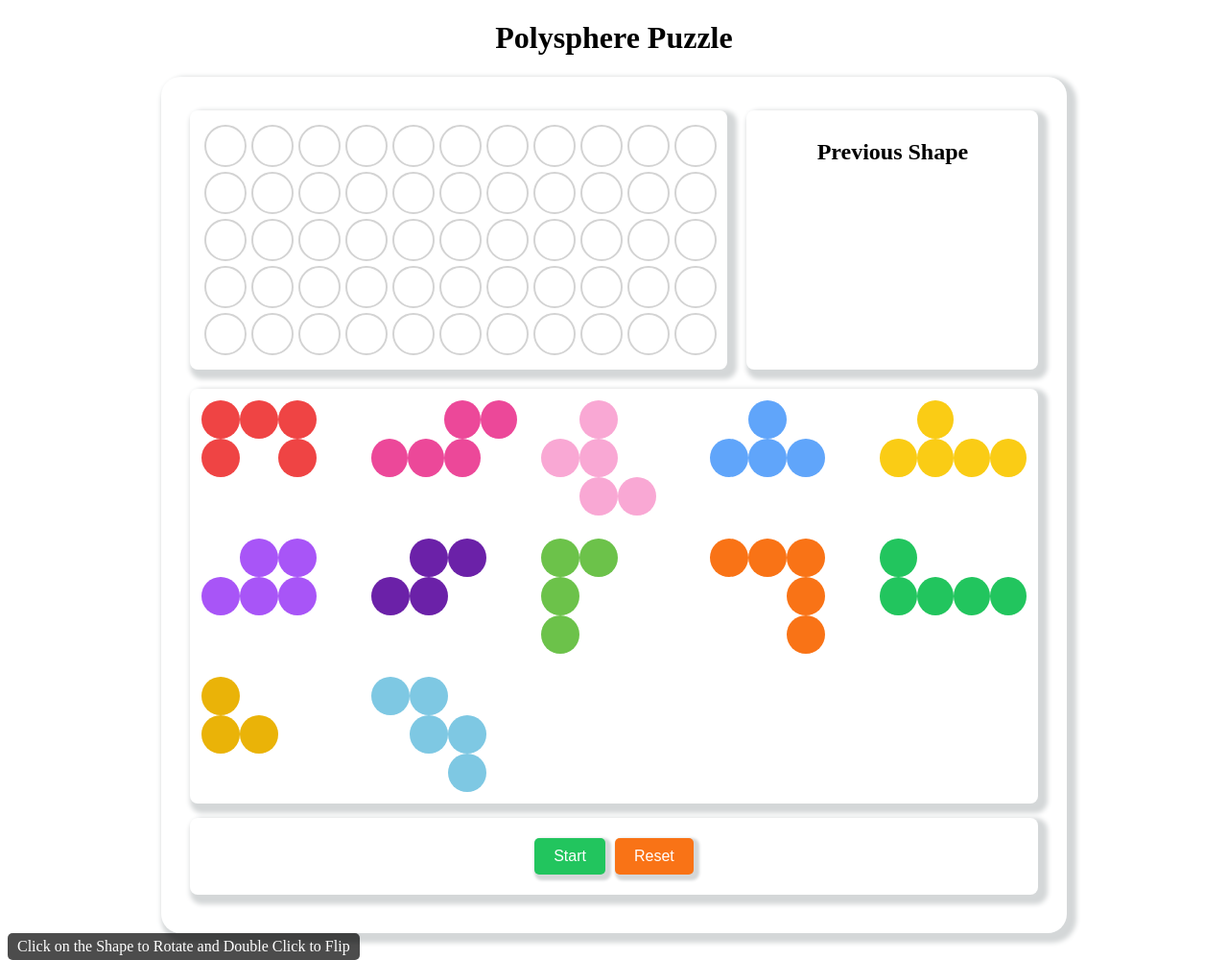
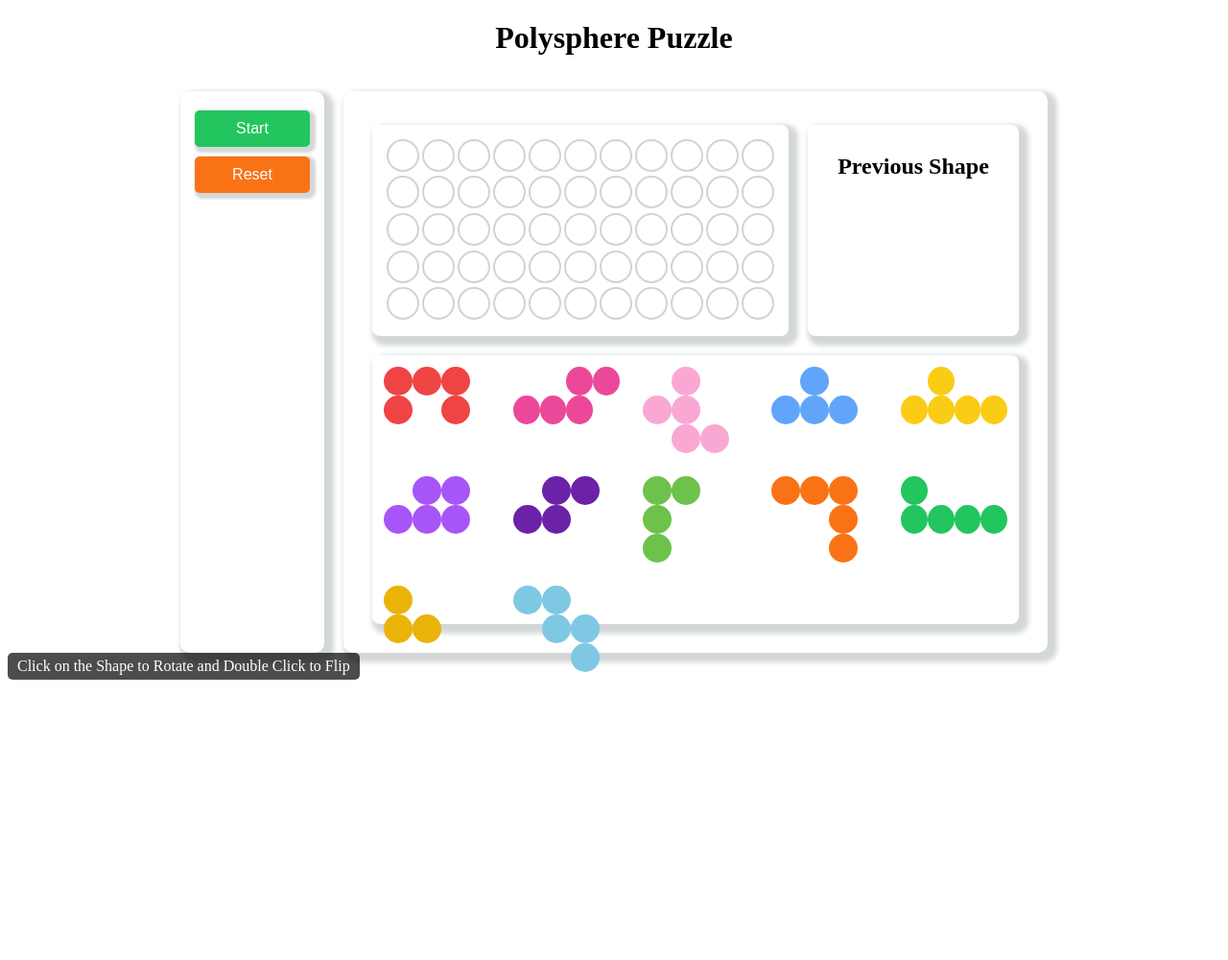
Before and after one commit to BismaQuisar/Polysphere-Puzzle, a Flask app: page / in a window 1280 px wide. Shown: the whole page at 96% size. After the commit the page ends 708 px from the top, so only its background shows below. Run offline with Flask 3, Linux system fonts and the light colour scheme.

Commit message:
Frontend is changed and updated

```diff
--- a/static/css/style.css
+++ b/static/css/style.css
@@ -8,10 +8,10 @@ h1{
     flex-direction: column;
     padding: 30px;
     box-shadow: 5px 5px 5px 5px rgb(212, 215, 216);
-    border-radius: 20px;
+    border-radius: 10px;
     justify-content: center;
     margin: auto;
-    width: 70%;
+    flex: 1;
 }
 
 .grid-container {
@@ -19,21 +19,21 @@ h1{
     border-radius: 8px;
     display: grid;
     grid-template-columns: repeat(11, 1fr);
-    gap: 5px;
+    gap: 3px;
     padding: 15px;
     box-shadow: 5px 5px 5px 5px rgb(212, 215, 216);
 }
 
 .circle {
-    width: 40px;
-    height: 40px;
+    width: 30px;
+    height: 30px;
     border-radius: 50%;
     border: 2px solid #d3d3d3;
 }
 
 .shape_circle {
-    width: 40px;
-    height: 40px;
+    width: 30px;
+    height: 30px;
     border-radius: 50%;
 }
 
@@ -52,10 +52,9 @@ h1{
     box-shadow: 5px 5px 5px 5px rgb(212, 215, 216);
     justify-content: center;
     display: grid;
-    grid-template-columns: repeat(auto-fill, minmax(150px, 1fr));
-    margin-bottom: 15px;
+    grid-template-columns: repeat(auto-fill, minmax(120px, 1fr));
     position: relative;
-    min-height: 150px;
+    height: 280px;
 }
 
 .previous_shape {
@@ -64,6 +63,7 @@ h1{
     border-radius: 8px;
     box-shadow: 5px 5px 5px 5px rgb(212, 215, 216);
     padding: 20px;
+    height: 180px;
 }
 .shape {
     display: grid;
@@ -100,7 +100,7 @@ h2 {
     font-weight: bold;
     margin-top: 10px;
     text-align: center;
-    padding-bottom: 20px;
+    padding-bottom: 6px;
 }
 
 .tooltip {
@@ -121,17 +121,14 @@ h2 {
 }
 
 .controls {
-    width: 100%;
     background-color: white;
-    border-radius: 8px;
+    border-radius: 10px;
     box-shadow: 5px 5px 5px 5px rgb(212, 215, 216);
-    margin-bottom: 10px;
-    position: relative;
-    min-height: 80px;
+    width: 150px;
     display: flex;
-    justify-content: center;
+    flex-direction: column;
     align-items: center;
-    gap: 10px;
+    padding: 20px 0;
 }
 
 .controls button {
@@ -143,6 +140,9 @@ h2 {
     font-size: 16px;
     box-shadow: 3px 3px 3px 3px rgb(212, 215, 216);
     transition: background-color 0.3s;
+    display: block;
+    margin-bottom: 10px;
+    width: 80%;
 }
 
 #startButton{
@@ -222,3 +222,13 @@ h2 {
 .close-button:hover {
     color: #ff4444;
 }
+
+.container {
+    display: flex;
+    align-items: stretch;
+    gap: 20px;
+    height: 100%;
+    padding-left: 180px;
+    padding-right: 180px;
+    padding-top: 15px;
+}
--- a/templates/index.html
+++ b/templates/index.html
@@ -8,9 +8,15 @@
 </head>
 <body>
     <h1>Polysphere Puzzle</h1>
-    <div class="puzzle">
-        <div class="row">
-            <div class="grid-container" id="circleGrid"></div>
+    <div class="container">
+        <div class="controls">
+            <button id="startButton">Start</button>
+            <button id="resetButton">Reset</button>
+        </div>
+
+        <div class="puzzle">
+            <div class="row">
+                <div class="grid-container" id="circleGrid"></div>
                 <div id="lastUsedContainer" class="previous_shape">
                     <h2>Previous Shape</h2>
                     <div id="lastUsedShapeDisplay"></div>
@@ -25,10 +31,6 @@
                 </div>
             </div>
             <div class="puzzle-pieces" id="puzzleContainer"></div>
-            <div class="controls">
-                <button id="startButton">Start</button>
-                <button id="resetButton">Reset</button>
-            </div>
         </div>
 
     </div>
```
